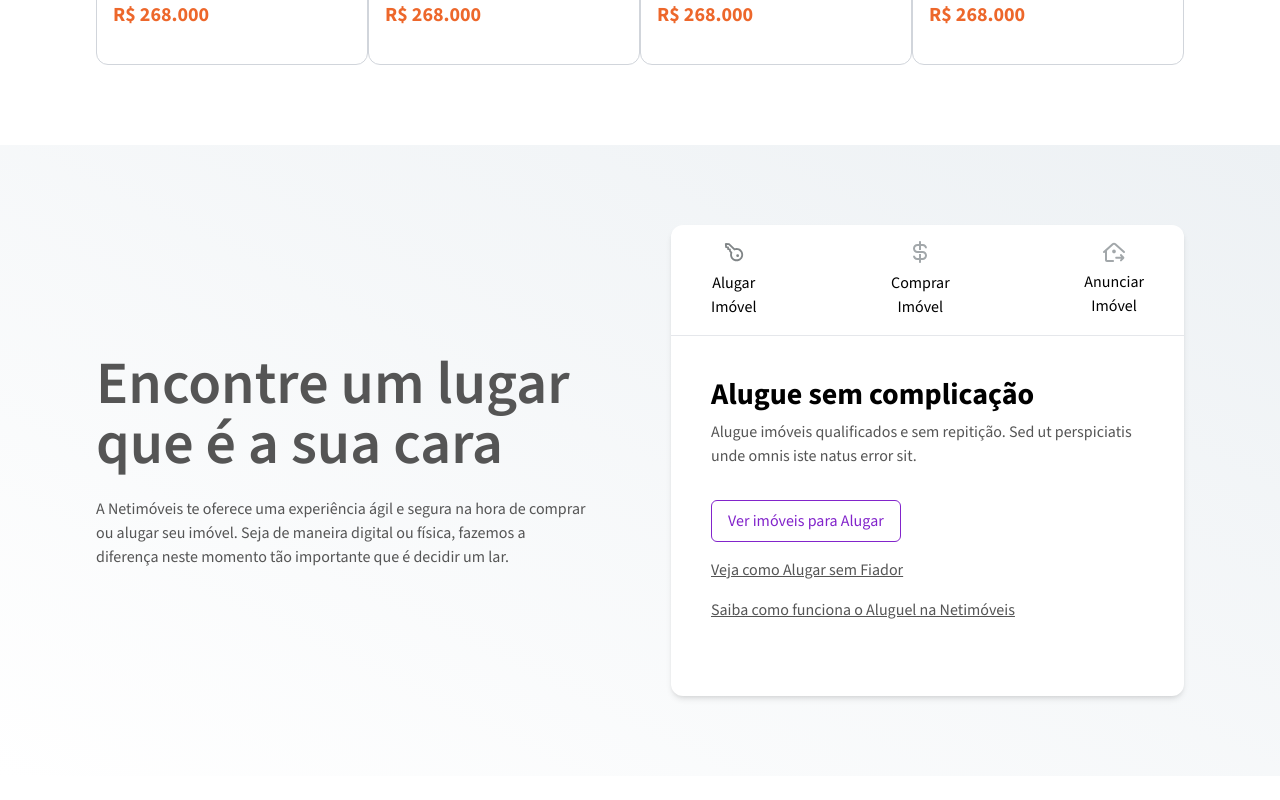
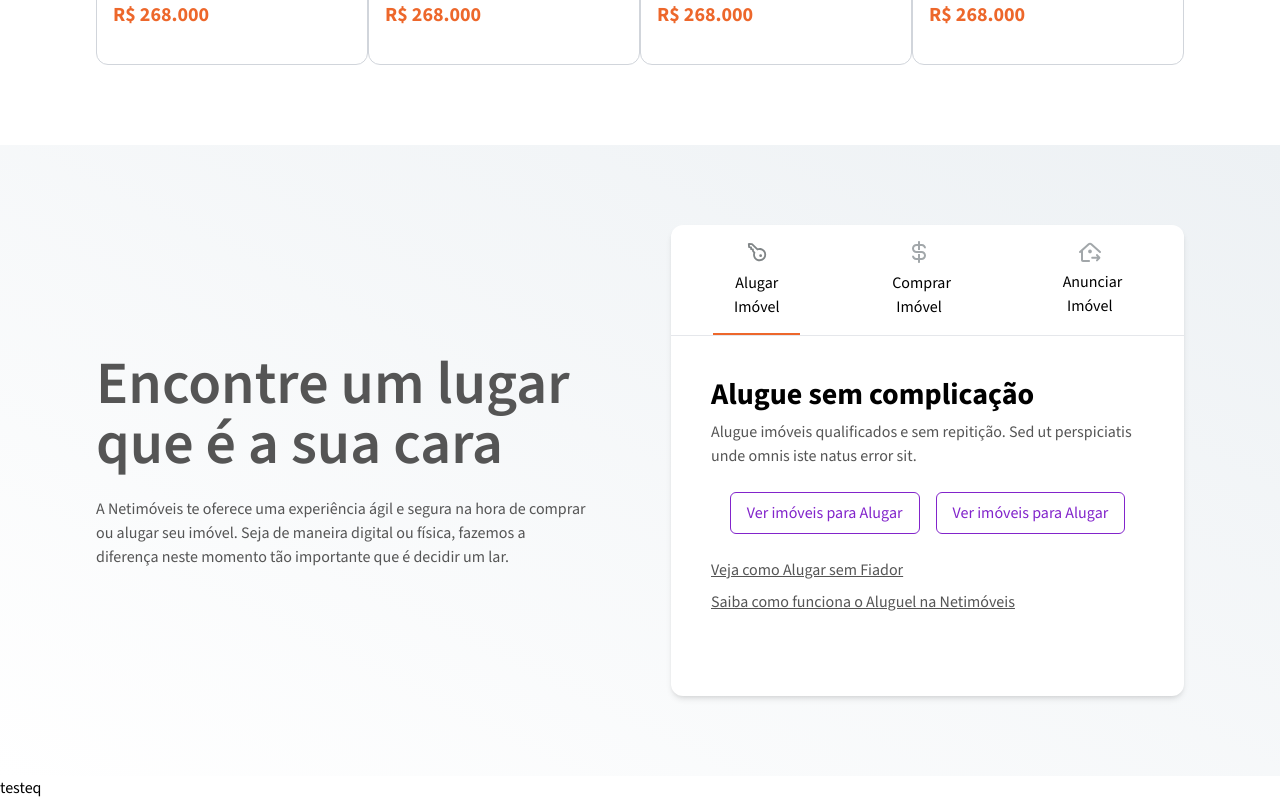
Before and after one commit to RomuloOliveira94/netimoveis-website, a Next.js app: page / in a window 1280 px wide. Shown: the part 1188-1988 px from the top of the page. Before the commit the page ends 1964 px from the top, so only its background shows below. Built offline with nearby package versions, Linux system fonts and the light colour scheme.

Commit message:
#refactory/add info card

```diff
--- a/app/(home)/page.tsx
+++ b/app/(home)/page.tsx
@@ -1,7 +1,7 @@
-import Image from "next/image";
 import Hero from "../components/hero";
 import PropertyAds from "../components/property-ads-section/property-ads";
 import Presentation from "../components/presentation-section/presentation";
+import PropertyOptions from "../components/property-options-section/property-options";
 
 export default function Home() {
   return (
@@ -9,6 +9,7 @@ export default function Home() {
       <Hero />
       <PropertyAds />
       <Presentation />
+      <PropertyOptions />
     </main>
   );
 }
--- /dev/null
+++ b/app/components/info-card.tsx
@@ -0,0 +1,102 @@
+"use client";
+
+import Image from "next/image";
+import Link from "next/link";
+import { useState } from "react";
+import { twMerge } from "tailwind-merge";
+
+interface InfoCardProps {
+  tabsMenu: {
+    id: number;
+    title: string;
+    icon: string;
+  }[];
+  tabs: {
+    id: number;
+    title: string;
+    description: string;
+    button: string;
+    button2?: string;
+    link1: string;
+    link2?: string;
+  }[];
+}
+
+const InfoCard = ({ tabsMenu, tabs }: InfoCardProps) => {
+  const [activeTab, setActiveTab] = useState(1);
+
+  const handleActiveTab = (index: number) => {
+    setActiveTab(index);
+  };
+  return (
+    <div className="w-[513px] h-[471px] rounded-xl shadow-md bg-white">
+      <div className="flex justify-between items-center px-10 py-4 relative">
+        {tabsMenu.map((tab) => (
+          <span
+            key={tab.id}
+            onClick={() => handleActiveTab(tab.id)}
+            className="flex flex-col gap-2 items-center justify-center text-center cursor-pointer"
+          >
+            <Image src={tab.icon} alt={tab.title} width={22} height={22} />{" "}
+            <span className="w-1/2">{tab.title}</span>
+            <div
+              className={twMerge(
+                "w-[87px] h-0.5 bg-primary mt-4 absolute bottom-0",
+                activeTab === tab.id ? "block" : "hidden"
+              )}
+            ></div>
+          </span>
+        ))}
+      </div>
+      <hr />
+
+      {tabs.map((tab) => (
+        <div
+          key={tab.id}
+          className={twMerge(
+            "flex flex-col gap-4 p-10",
+            activeTab === tab.id ? "block" : "hidden"
+          )}
+        >
+          <div className="flex flex-col gap-2">
+            <h1 className="text-3xl font-bold">{tab.title}</h1>
+            <p className="text-body">{tab.description}</p>
+          </div>
+          <div
+            className={twMerge(
+              "mt-6 flex items-center gap-4",
+              tab.button2 && "justify-center"
+            )}
+          >
+            <button className="flex rounded-md px-4 py-2 border border-secondary text-secondary hover:bg-secondary hover:text-white w-fit">
+              {tab.button}
+            </button>
+            {tab.button2 && (
+              <button className="flex rounded-md px-4 py-2 border border-secondary text-secondary hover:bg-secondary hover:text-white w-fit">
+                {tab.button2}
+              </button>
+            )}
+          </div>
+          <div className="flex flex-col gap-2 mt-6">
+            <Link
+              href={tab.link1}
+              className="underline text-body hover:text-secondary"
+            >
+              {tab.link1}
+            </Link>
+            {tab.link2 && (
+              <Link
+                href={tab.link2}
+                className="underline text-body hover:text-secondary"
+              >
+                {tab.link2}
+              </Link>
+            )}
+          </div>
+        </div>
+      ))}
+    </div>
+  );
+};
+
+export default InfoCard;
--- a/app/components/presentation-section/presentation-card.tsx
+++ b/app/components/presentation-section/presentation-card.tsx
@@ -1,98 +1,55 @@
-"use client";
-
-import Image from "next/image";
-import { useState } from "react";
-import { twMerge } from "tailwind-merge";
+import InfoCard from "../info-card";
 
 const PresentationCard = () => {
-  const [activeTab, setActiveTab] = useState(0);
+  const tabMenu = [
+    {
+      id: 1,
+      title: "Alugar Imóvel",
+      icon: "/icons/key-icon.svg",
+    },
+    {
+      id: 2,
+      title: "Comprar Imóvel",
+      icon: "/icons/dolar-icon.svg",
+    },
+    {
+      id: 3,
+      title: "Anunciar Imóvel",
+      icon: "/icons/house-icon.svg",
+    },
+  ];
 
-  const handleActiveTab = (index: number) => {
-    setActiveTab(index);
-  };
+  const tabs = [
+    {
+      id: 1,
+      title: "Alugue sem complicação",
+      description:
+        "Alugue imóveis qualificados e sem repitição. Sed ut perspiciatis unde omnis iste natus error sit.",
+      button: "Ver imóveis para Alugar",
+      button2: "Ver imóveis para Alugar",
+      link1: "Veja como Alugar sem Fiador",
+      link2: "Saiba como funciona o Aluguel na Netimóveis",
+    },
+    {
+      id: 2,
+      title: "Compre com Segurança",
+      description:
+        "Compre seu imóvel com segurança e agilidade. Sed ut perspiciatis unde omnis iste natus error sit.",
+      button: "Ver imóveis para Comprar",
+      link1: "Simule seu Financiamento",
+      link2: "Saiba como funciona a Compra na Netimóveis",
+    },
+    {
+      id: 3,
+      title: "Anuncie seu Imóvel",
+      description:
+        "Anuncie gratuitamente na maior rede de imobiliárias do Brasil.",
+      button: "Anunciar imóvel",
+      link1: "Simule seu Financiamento",
+    },
+  ];
 
-  return (
-    <div className="w-[513px] h-[471px] rounded-xl shadow-md bg-white">
-      <div className="flex justify-between items-center px-10 py-4 relative">
-        <span
-          onClick={() => handleActiveTab(1)}
-          className="flex flex-col gap-2 items-center justify-center text-center cursor-pointer"
-        >
-          <Image
-            src={"/icons/key-icon.svg"}
-            alt={"key"}
-            width={22}
-            height={22}
-          />{" "}
-          Alugar
-          <br /> Imóvel
-          <div
-            className={twMerge(
-              "w-[87px] h-0.5 bg-primary mt-4 absolute bottom-0",
-              activeTab === 1 ? "block" : "hidden"
-            )}
-          ></div>
-        </span>
-        <span
-          onClick={() => handleActiveTab(2)}
-          className="flex flex-col items-center gap-2 justify-center text-center cursor-pointer"
-        >
-          <Image
-            src={"/icons/dolar-icon.svg"}
-            alt={"key"}
-            width={14}
-            height={14}
-          />{" "}
-          Comprar
-          <br /> Imóvel
-          <div
-            className={twMerge(
-              "w-[87px] h-0.5 bg-primary mt-4 absolute bottom-0",
-              activeTab === 2 ? "block" : "hidden"
-            )}
-          ></div>
-        </span>
-        <span
-          onClick={() => handleActiveTab(3)}
-          className="flex flex-col items-center gap-2 justify-center text-center cursor-pointer"
-        >
-          <Image
-            src={"/icons/house-icon.svg"}
-            alt={"key"}
-            width={22}
-            height={22}
-          />{" "}
-          Anunciar
-          <br /> Imóvel
-          <div
-            className={twMerge(
-              "w-[87px] h-0.5 bg-primary mt-4 absolute bottom-0",
-              activeTab === 3 ? "block" : "hidden"
-            )}
-          ></div>
-        </span>
-      </div>
-      <hr />
-      <div className="flex flex-col gap-4 p-10">
-        <div className="flex flex-col gap-2">
-          <h1 className="text-3xl font-bold">Alugue sem complicação</h1>
-          <p className="text-body">
-            Alugue imóveis qualificados e sem repitição. Sed ut perspiciatis
-            unde omnis iste natus error sit.
-          </p>
-        </div>
-        <button className="flex rounded-md px-4 py-2 border border-secondary text-secondary hover:bg-secondary hover:text-white w-fit mt-4">
-          Ver imóveis para Alugar
-        </button>
-        <a href="#" className="underline text-body">
-          Veja como Alugar sem Fiador
-        </a>
-        <a href="#" className="underline text-body">
-          Saiba como funciona o Aluguel na Netimóveis
-        </a>
-      </div>
-    </div>
-  );
+  return <InfoCard tabsMenu={tabMenu} tabs={tabs} />;
 };
 
 export default PresentationCard;
--- /dev/null
+++ b/app/components/property-options-section/property-options.tsx
@@ -0,0 +1,9 @@
+const PropertyOptions = () => {
+    return (
+        <div>
+            <h1>testeq</h1>
+        </div>
+    )
+}
+
+export default PropertyOptions;
```
Also changed, not shown: app/components/property-options-section/property-options-card.tsx (added), public/icons/arrow-complete-right-icon.svg (added), public/icons/dolar-icon.svg.
